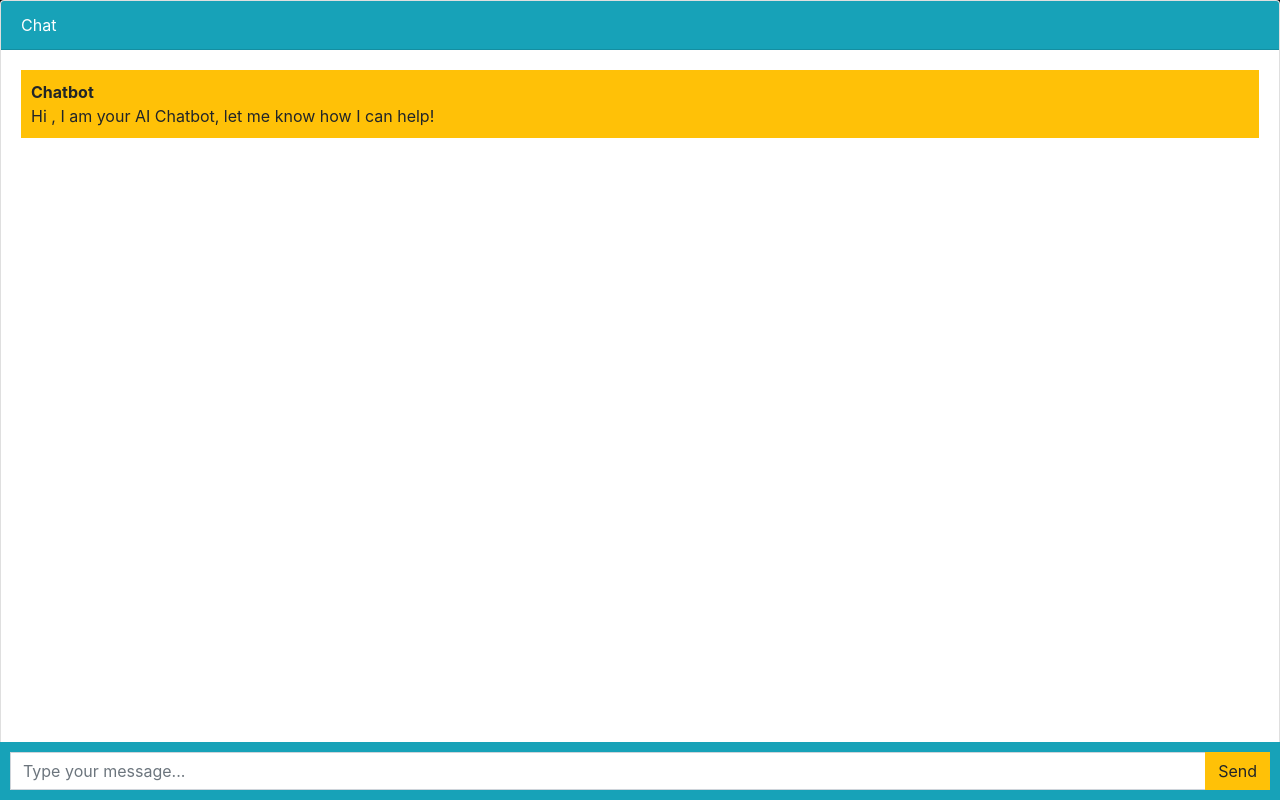
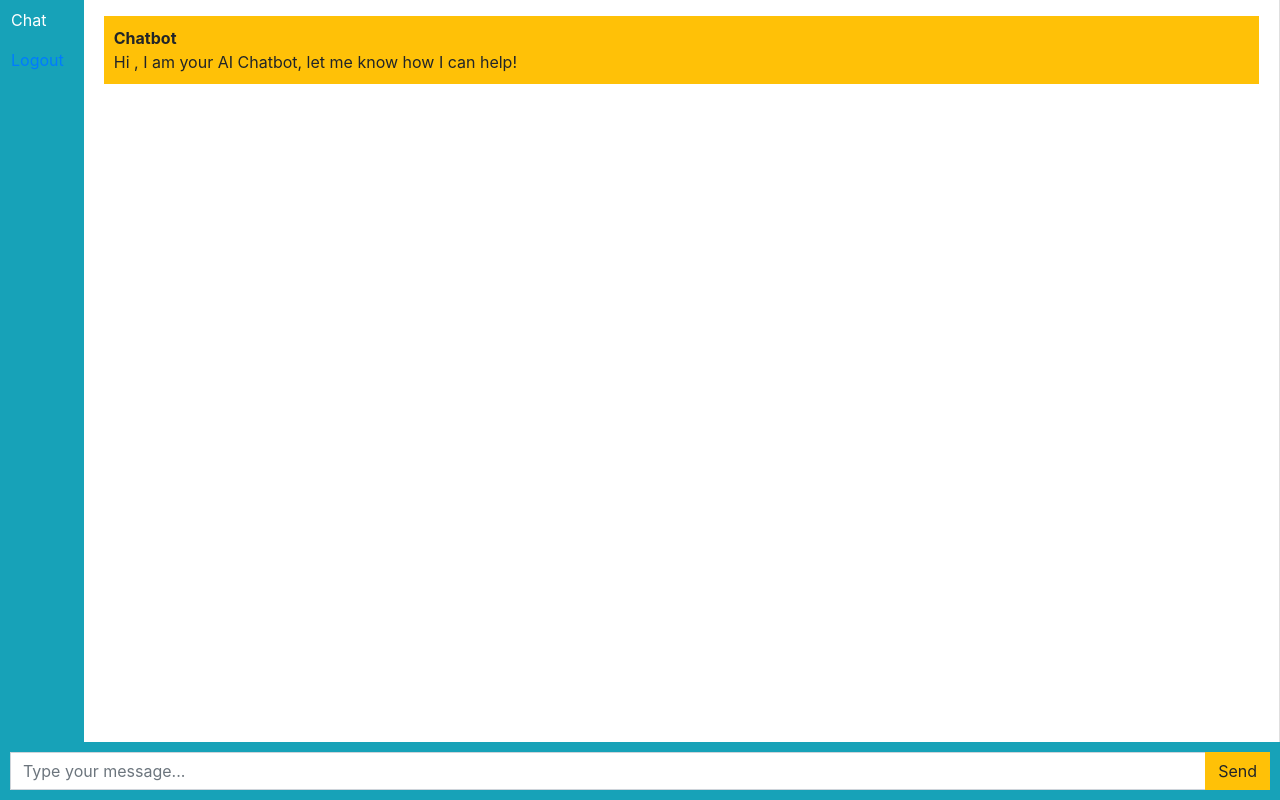
Before and after one commit to numahn/python-gpt, a Django app: page /chatbot in a window 1280 px wide. Run offline with Django 4.2, Linux system fonts and the light colour scheme; some libraries are stand-ins or nearby versions.

Commit message:
layout changes

```diff
--- a/templates/chatbot.html
+++ b/templates/chatbot.html
@@ -59,12 +59,15 @@
     height: 100%;
     display: flex;
     flex-direction: column;
+    margin-left: -10px;
+    margin-top: -5px;
   }
 </style>
 {% endblock %} {% block content %}
 <div class="chat-container">
-  <div class="card flex-grow-1">
-    <div class="card-header bg-info text-white">Chat</div>
+  <div class="card flex-row flex-grow-1">
+    <div class="card-header bg-info text-white"><p>Chat</p><a href="logout">Logout</a></div>
+
     <div class="card-body messages-box">
       <ul class="list-unstyled messages-list">
         <li class="message received">
```
Also changed, not shown: db.sqlite3.
